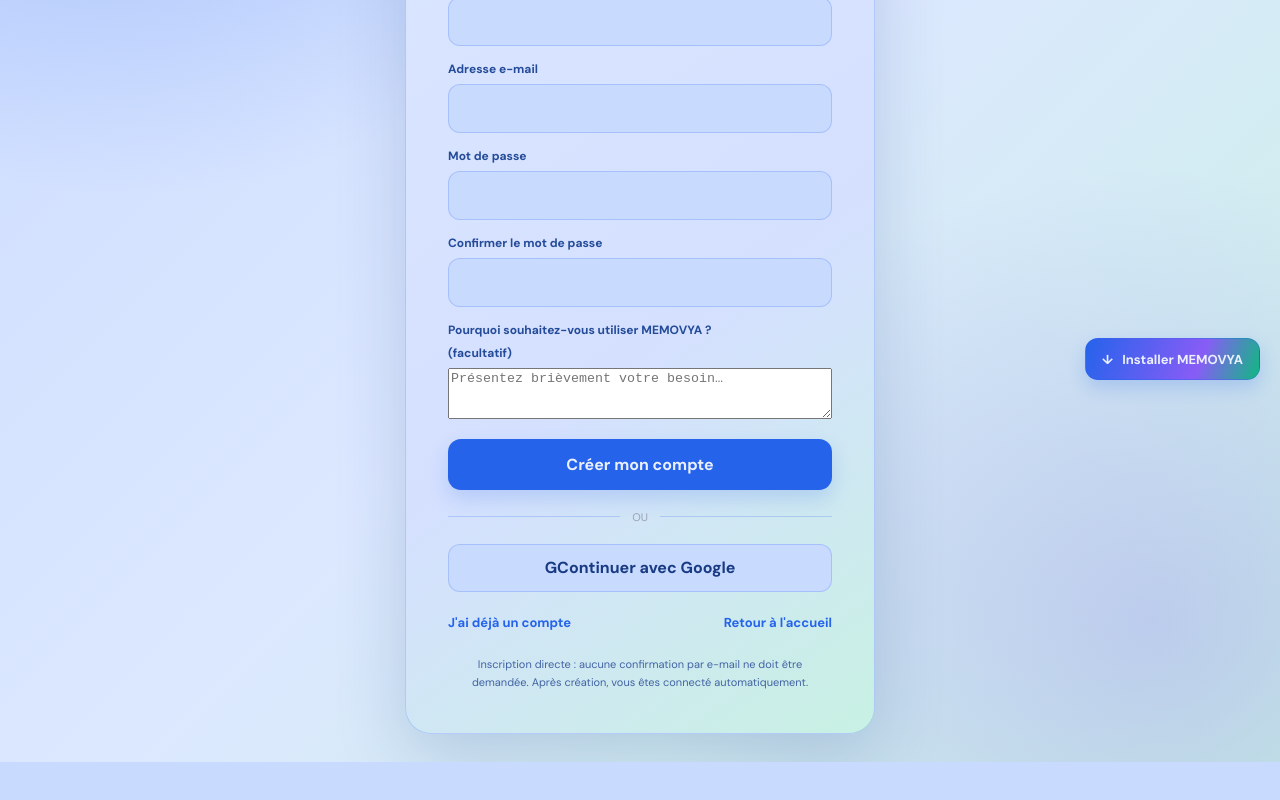
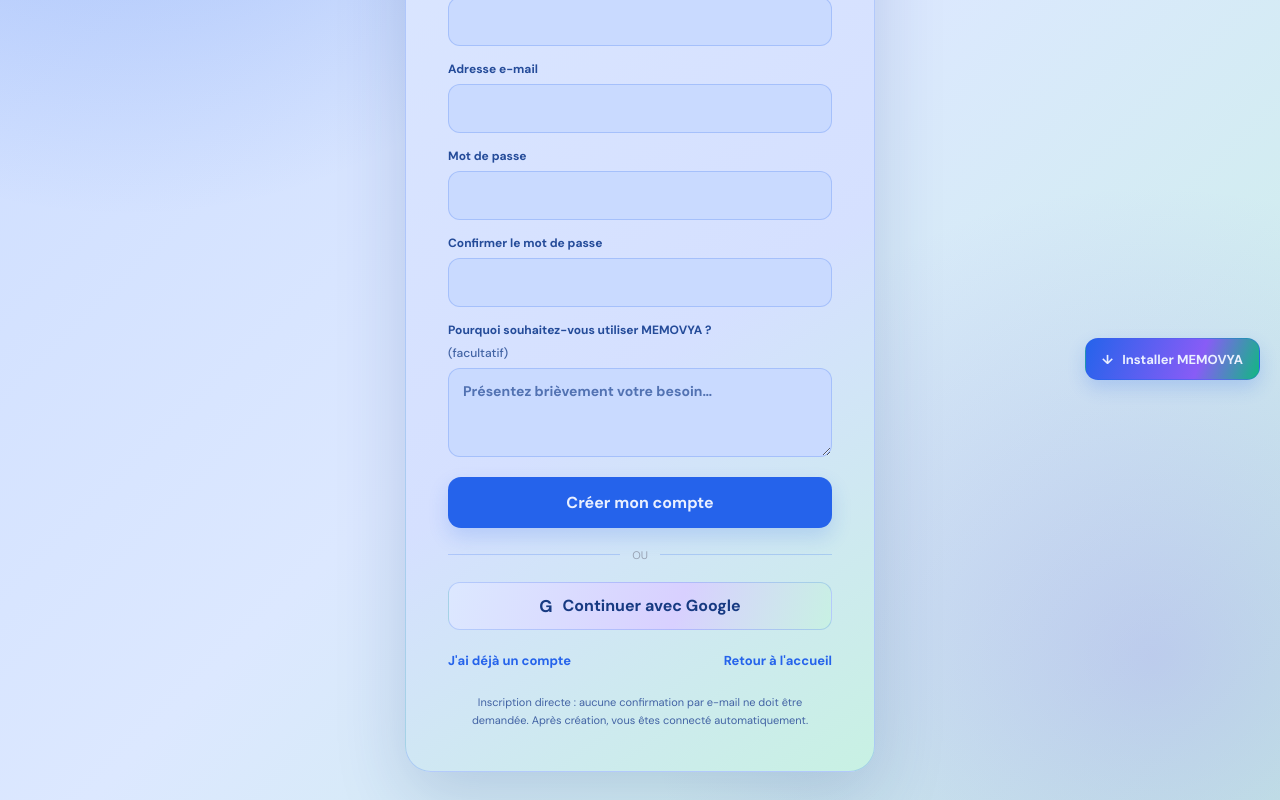
Before and after one commit to jemoresjemor9-collab/MEMOVYA, a Next.js app: page /signup in a window 1280 px wide. Shown: the part 402-1202 px from the top of the page. Before the commit the page ends 1164 px from the top, so only its background shows below. Built offline with nearby package versions, Linux system fonts and the light colour scheme; no server answers.

Commit message:
Style MEMOVYA signup details and Google action

```diff
--- a/app/globals.css
+++ b/app/globals.css
@@ -183,3 +183,37 @@ body { background:radial-gradient(ellipse at 10% 8%,rgba(37,99,235,.30),transpar
 .install-status, .install-help { margin:0; color:#31569B; font-size:11px; line-height:1.5; }
 .install-help { max-width:330px; padding:9px 12px; border-radius:10px; background:#DCE8FF; text-align:right; }
 @media (max-width:520px) { .install-area { bottom:12px; top:auto; right:12px; } .install-button { min-height:39px; padding:0 11px; font-size:12px; } }
+
+/* Signup details */
+.auth-field textarea {
+  width: 100%;
+  min-height: 88px;
+  resize: vertical;
+  padding: 12px 14px;
+  border: 1px solid rgba(37,99,235,.22);
+  border-radius: 12px;
+  outline: none;
+  background: #C9DAFF;
+  color: #173A82;
+  font: inherit;
+  font-size: 14px;
+  line-height: 1.5;
+}
+.auth-field textarea:focus {
+  border-color: #2563EB;
+  box-shadow: 0 0 0 3px rgba(37,99,235,.11);
+}
+.auth-field textarea::placeholder { color: #5272B2; }
+.auth-field span { color: #4263A4; font-weight: 500; }
+.auth-google {
+  display: flex;
+  align-items: center;
+  justify-content: center;
+  gap: 10px;
+  color: #173A82;
+  background: linear-gradient(110deg,#DCE8FF,#D8D0FF 60%,#C8F1E3);
+  cursor: pointer;
+}
+.auth-google:hover:not(:disabled) { border-color: #2563EB; transform: translateY(-1px); }
+.auth-google:disabled { opacity: .7; cursor: wait; }
+.auth-google span { font-weight: 800; font-size: 17px; }
```
